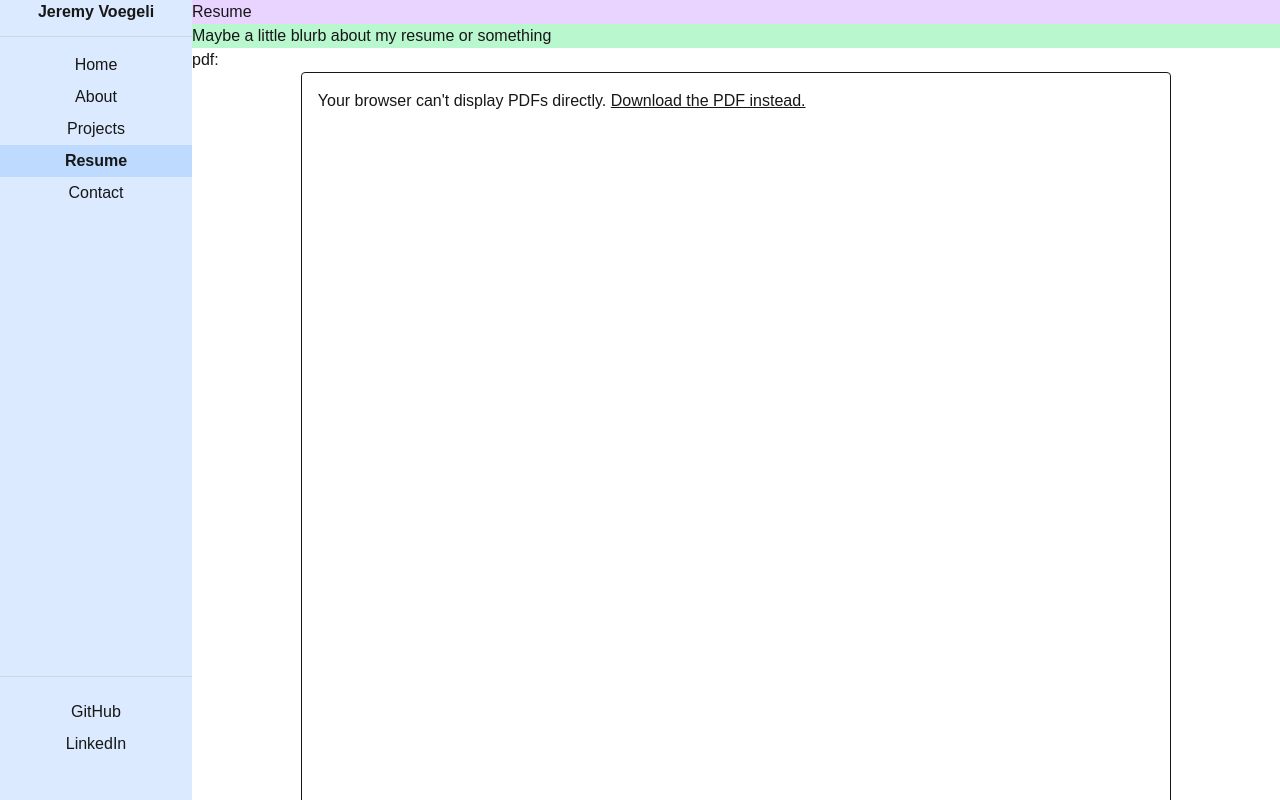
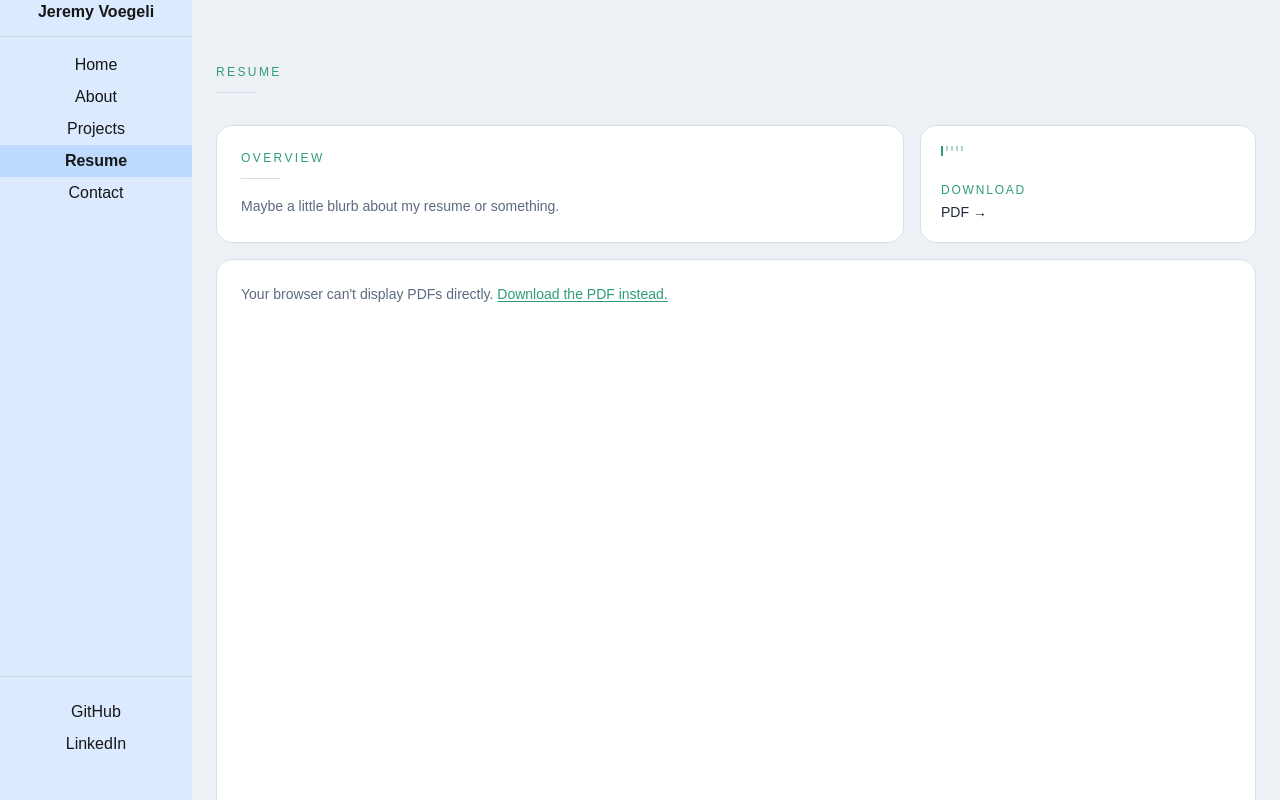
Before and after one commit to JeremyVoegeli/personal-website, a Next.js app: page /resume in a window 1280 px wide. Shown: the top 800 px of the page. Built offline with nearby package versions, Linux system fonts and the light colour scheme.

Commit message:
adding styling for the resume page

```diff
--- a/src/app/resume/page.js
+++ b/src/app/resume/page.js
@@ -1,21 +1,93 @@
-export default function Resume(){
-    return (
-        <div className="w-full">
-            <h1 className="bg-purple-200">Resume</h1>
-            <p className="bg-green-200">
-                Maybe a little blurb about my resume or something
+export default function Resume() {
+  return (
+    <div className="min-h-screen bg-[#EDF1F6] px-6 py-16">
+      <div className="mx-auto w-full max-w-6xl">
+        <header className="mb-8">
+          <p className="font-mono text-xs uppercase tracking-[0.2em] text-[#2E9C7B]">
+            Resume
+          </p>
+          <div className="mt-3 h-px w-10 bg-[#D7DFE9]" />
+        </header>
+
+        <div className="grid grid-cols-3 gap-4">
+          <SectionCard span="col-span-2" label="Overview" aspect={false}>
+            <p>
+              Maybe a little blurb about my resume or something.
             </p>
-            pdf:
-            <div name="flex container" className="flex justify-center">
-                <object data="/JeremyVoegeliResume.pdf" type="application/pdf" className="w-4/5 h-[800px] border rounded">
-                    <p className="p-4">
-                    Your browser can't display PDFs directly.{' '}
-                    <a href="/JeremyVoegeliResume.pdf" download="Jeremy_Voegeli_Resume.pdf" className="underline">
-                        Download the PDF instead.
-                    </a>
-                    </p>
-                </object>
+          </SectionCard>
+
+          <a
+            href="/JeremyVoegeliResume.pdf"
+            download="Jeremy_Voegeli_Resume.pdf"
+            className="group flex flex-col justify-between rounded-2xl border border-[#D7DFE9] bg-white p-5 transition-shadow hover:shadow-md"
+          >
+            <Ticks />
+            <div>
+              <p className="font-mono text-xs uppercase tracking-[0.15em] text-[#2E9C7B]">
+                Download
+              </p>
+              <p className="mt-1 text-sm font-medium text-[#1E2A3A] transition-colors group-hover:text-[#2E9C7B]">
+                PDF {"\u2192"}
+              </p>
             </div>
+          </a>
+
+          <div className="col-span-3 overflow-hidden rounded-2xl border border-[#D7DFE9] bg-white p-2">
+            <object
+              data="/JeremyVoegeliResume.pdf"
+              type="application/pdf"
+              className="h-[800px] w-full rounded-xl"
+            >
+              <p className="p-4 text-sm text-[#5C6B80]">
+                Your browser can&apos;t display PDFs directly.{" "}
+                <a
+                  href="/JeremyVoegeliResume.pdf"
+                  download="Jeremy_Voegeli_Resume.pdf"
+                  className="font-medium text-[#2E9C7B] underline underline-offset-2"
+                >
+                  Download the PDF instead.
+                </a>
+              </p>
+            </object>
+          </div>
         </div>
-    )
+      </div>
+    </div>
+  );
 }
+
+function SectionCard({ label, span = "", aspect = true, children }) {
+  return (
+    <div
+      className={`${aspect ? "aspect-[2/1]" : ""} rounded-2xl border border-[#D7DFE9] bg-white p-6 ${span} transition-shadow hover:shadow-md`}
+    >
+      <p className="font-mono text-xs uppercase tracking-[0.2em] text-[#2E9C7B]">
+        {label}
+      </p>
+      <div className="mt-3 h-px w-10 bg-[#D7DFE9]" />
+      {children && (
+        <div className="mt-4 space-y-4 text-sm leading-relaxed text-[#5C6B80]">
+          {children}
+        </div>
+      )}
+    </div>
+  );
+}
+
+function Ticks() {
+  return (
+    <div className="flex gap-[3px]" aria-hidden="true">
+      {Array.from({ length: 5 }).map((_, i) => (
+        <span
+          key={i}
+          className="bg-[#2E9C7B]"
+          style={{
+            width: "2px",
+            height: i === 0 ? "10px" : "5px",
+            opacity: i === 0 ? 1 : 0.4,
+          }}
+        />
+      ))}
+    </div>
+  );
+}
```
